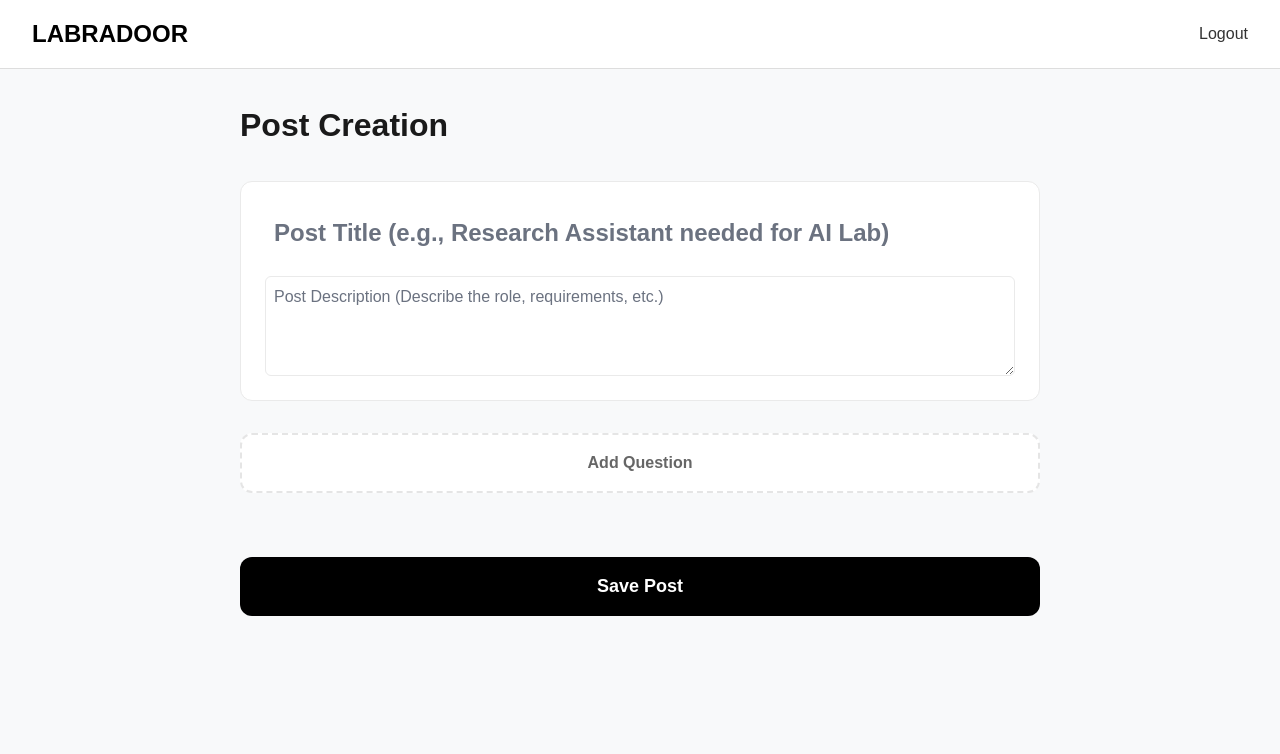
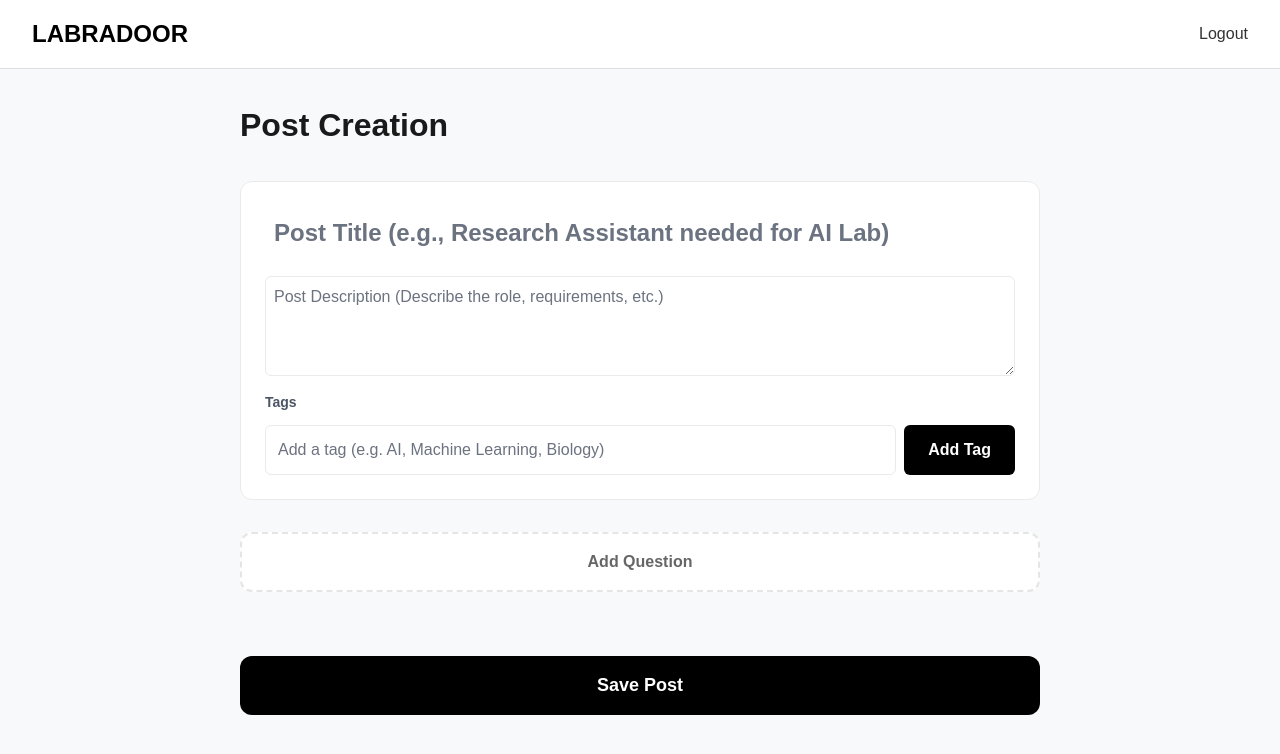
Before and after one commit to alansong21/labradoor, a Next.js app in the folder web/: page /researcher-post-creation in a window 1280 px wide. Shown: the top 754 px of the page. Built offline with nearby package versions, Linux system fonts and the light colour scheme.

Commit message:
field for adding tags in post creation

```diff
--- a/web/src/app/(protected)/researcher-post-creation/page.css
+++ b/web/src/app/(protected)/researcher-post-creation/page.css
@@ -55,6 +55,83 @@
   min-height: 100px;
   resize: vertical;
   color: #000;
+}
+
+.tags-section {
+  display: flex;
+  flex-direction: column;
+  gap: 0.75rem;
+}
+
+.tags-input-container {
+  display: flex;
+  gap: 0.5rem;
+}
+
+.tag-input {
+  flex: 1;
+  font-size: 1rem;
+  padding: 0.75rem;
+  border: 1px solid #eaeaea;
+  border-radius: 6px;
+  color: #000;
+}
+
+.tag-input:focus {
+  border-color: #000;
+  outline: none;
+}
+
+.add-tag-btn {
+  padding: 0.75rem 1.5rem;
+  background: #000;
+  color: white;
+  border: none;
+  border-radius: 6px;
+  font-weight: 600;
+  cursor: pointer;
+  transition: background 0.2s;
+  white-space: nowrap;
+}
+
+.add-tag-btn:hover {
+  background: #333;
+}
+
+.tags-display {
+  display: flex;
+  flex-wrap: wrap;
+  gap: 0.5rem;
+  padding-top: 0.5rem;
+}
+
+.tag-chip {
+  display: inline-flex;
+  align-items: center;
+  gap: 0.5rem;
+  background: #e5e5e5;
+  padding: 0.5rem 0.75rem;
+  border-radius: 999px;
+  font-size: 0.875rem;
+  font-weight: 500;
+  color: #1a1a1a;
+}
+
+.tag-remove-btn {
+  background: none;
+  border: none;
+  color: #666;
+  font-size: 1.25rem;
+  cursor: pointer;
+  padding: 0;
+  line-height: 1;
+  display: flex;
+  align-items: center;
+  justify-content: center;
+}
+
+.tag-remove-btn:hover {
+  color: #ef4444;
 }
 
 .add-entry-button {
--- a/web/src/app/(protected)/researcher-post-creation/page.tsx
+++ b/web/src/app/(protected)/researcher-post-creation/page.tsx
@@ -86,7 +86,38 @@ const PostCreationPage: React.FC = () => {
 
   const [postTitle, setPostTitle] = useState("");
   const [postDescription, setPostDescription] = useState("");
+  const [tags, setTags] = useState<string[]>([]);
+  const [tagInput, setTagInput] = useState("");
   const [isSubmitting, setIsSubmitting] = useState(false);
+
+  const addTag = () => {
+    const trimmedTag = tagInput.trim();
+    const MAX_TAG_LENGTH = 30;
+    if (!trimmedTag) {
+      return;
+    }
+    if (trimmedTag.length > MAX_TAG_LENGTH) {
+      alert(`Tag must be ${MAX_TAG_LENGTH} characters or less`);
+      return;
+    }
+    if (tags.includes(trimmedTag)) {
+      alert("This tag has already been added");
+      return;
+    }
+    setTags([...tags, trimmedTag]);
+    setTagInput("");
+  };
+
+  const removeTag = (tagToRemove: string) => {
+    setTags(tags.filter((tag) => tag !== tagToRemove));
+  };
+
+  const handleTagInputKeyDown = (e: React.KeyboardEvent<HTMLInputElement>) => {
+    if (e.key === "Enter") {
+      e.preventDefault();
+      addTag();
+    }
+  };
 
   async function handleSavePost() {
     if (!postTitle) return alert("Please enter a post title");
@@ -99,6 +130,7 @@ const PostCreationPage: React.FC = () => {
         body: JSON.stringify({
           title: postTitle,
           description: postDescription,
+          tags: tags,
           questions: entries.map((e) => ({
             type: e.type,
             question: e.title,
@@ -142,6 +174,43 @@ const PostCreationPage: React.FC = () => {
               value={postDescription}
               onChange={(e) => setPostDescription(e.target.value)}
             />
+
+            <div className="tags-section">
+              <label className="field-label">Tags</label>
+              <div className="tags-input-container">
+                <input
+                  type="text"
+                  className="tag-input"
+                  placeholder="Add a tag (e.g. AI, Machine Learning, Biology)"
+                  value={tagInput}
+                  onChange={(e) => setTagInput(e.target.value)}
+                  onKeyDown={handleTagInputKeyDown}
+                />
+                <button
+                  className="add-tag-btn"
+                  onClick={addTag}
+                  type="button"
+                >
+                  Add Tag
+                </button>
+              </div>
+              {tags.length > 0 && (
+                <div className="tags-display">
+                  {tags.map((tag) => (
+                    <span key={tag} className="tag-chip">
+                      {tag}
+                      <button
+                        className="tag-remove-btn"
+                        onClick={() => removeTag(tag)}
+                        type="button"
+                      >
+                        ×
+                      </button>
+                    </span>
+                  ))}
+                </div>
+              )}
+            </div>
           </div>
 
           <button
```
